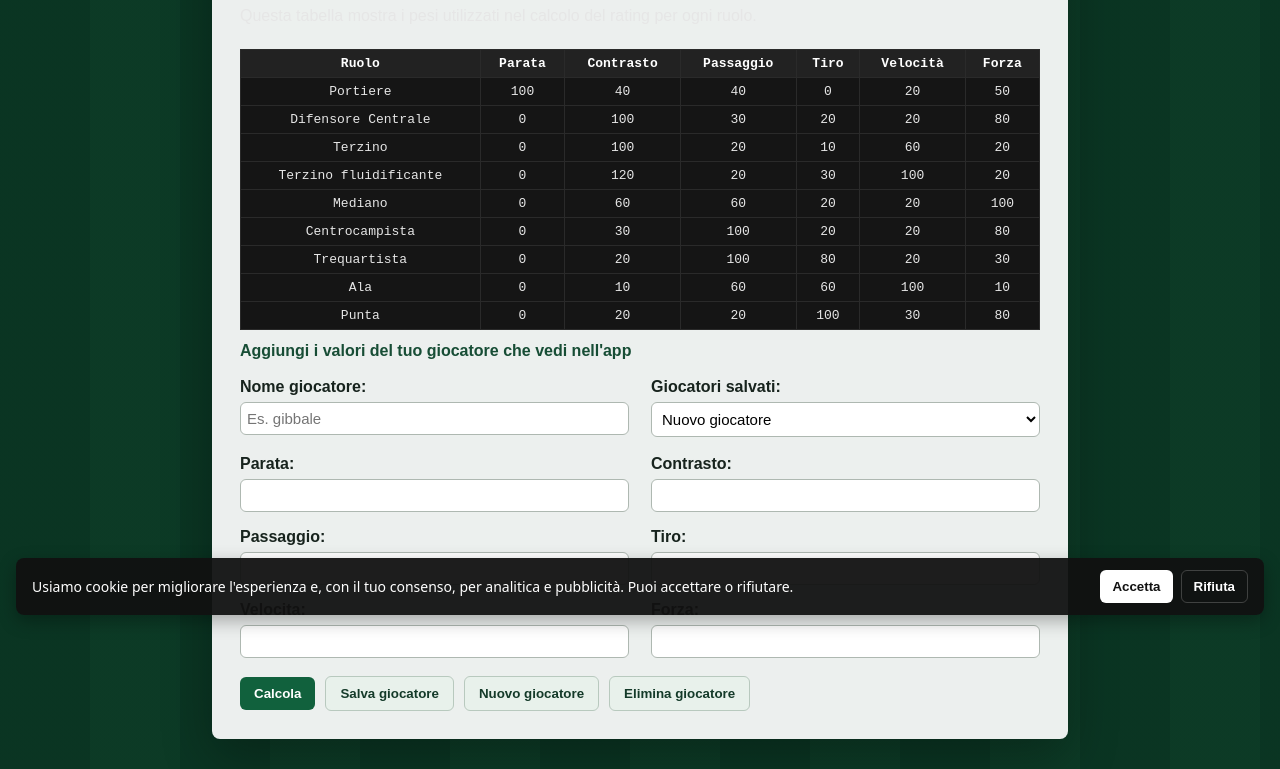
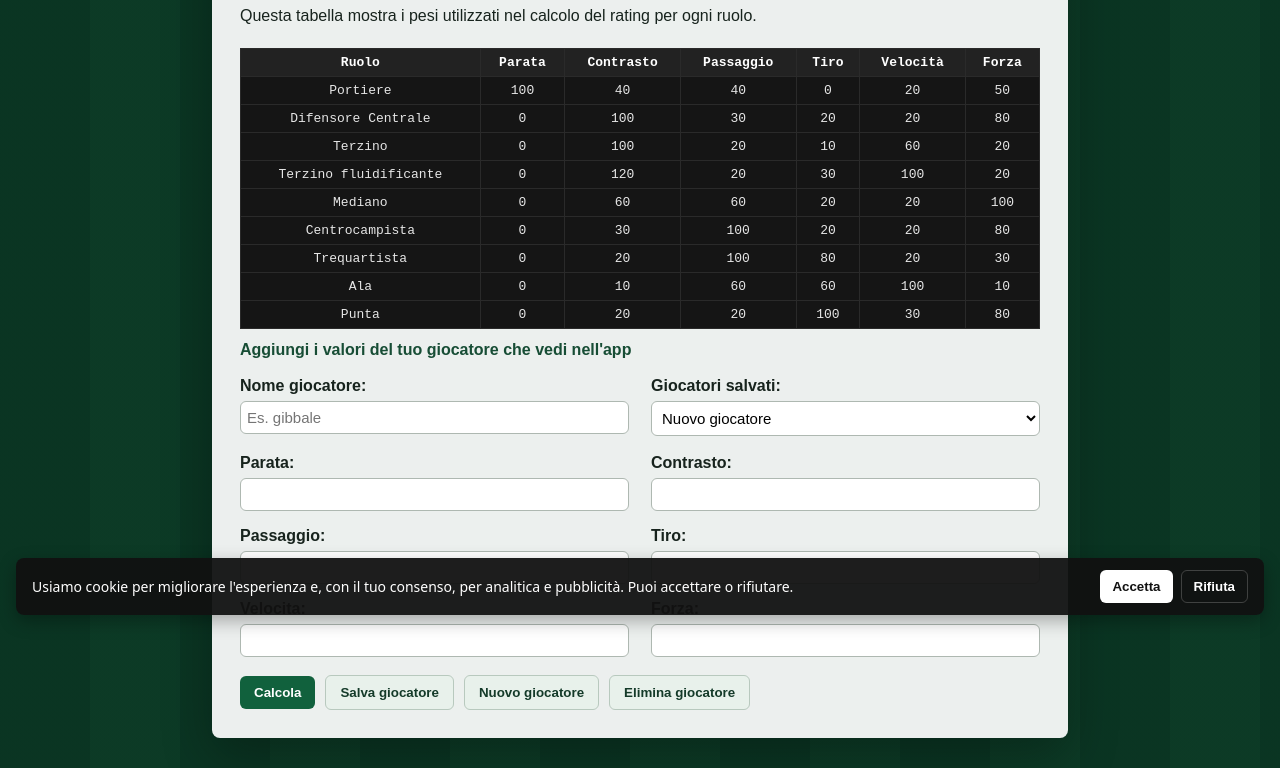
Before and after one commit to Gibbbale/mt11tools, a plain HTML site: page rating.html in a window 1280 px wide. Shown: the part 169-938 px from the top of the page. Drawn offline with Linux system fonts and the light colour scheme.

Commit message:
Tweak .spiegazione-calcolo paragraph styles
Adjust paragraph spacing and color for .spiegazione-calcolo: reduce margins from 6px 0 12px to 5px 0 11px and change text color from #e6e6e6 to #17231d to better match the site styling and improve visual consistency.

Co-Authored-By: Copilot <198982749+Copilot@users.noreply.github.com>
Signed-off-by: Gibbbale <gianlucacarletti1995@gmail.com>

```diff
--- a/style.css
+++ b/style.css
@@ -246,5 +246,5 @@ th {
   background: #222;
   font-weight: 700;
 }
-.spiegazione-calcolo p { margin: 6px 0 12px; color: #e6e6e6; }
+.spiegazione-calcolo p { margin: 5px 0 11px; color: #17231d; }
 .spiegazione-calcolo .nota { font-size: 0.9em; color: #aaa; margin-top: 8px; }
```
